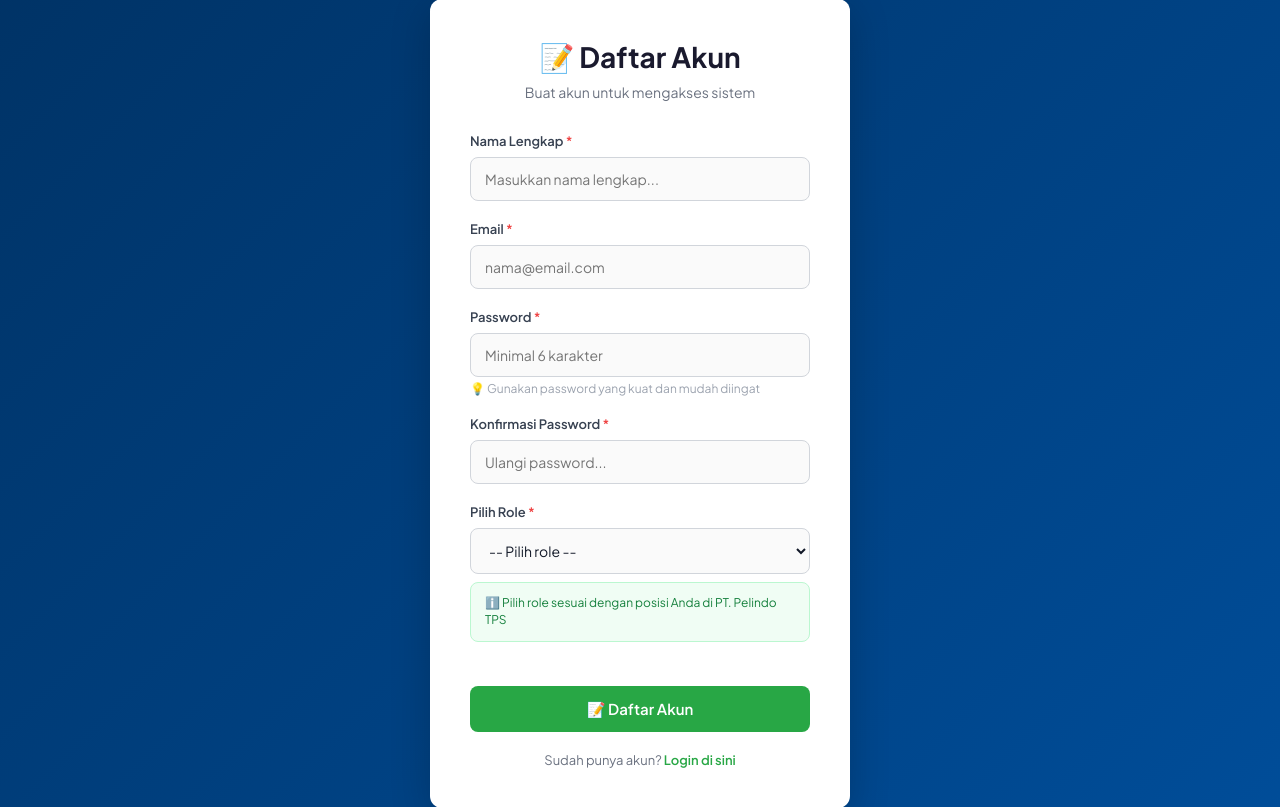
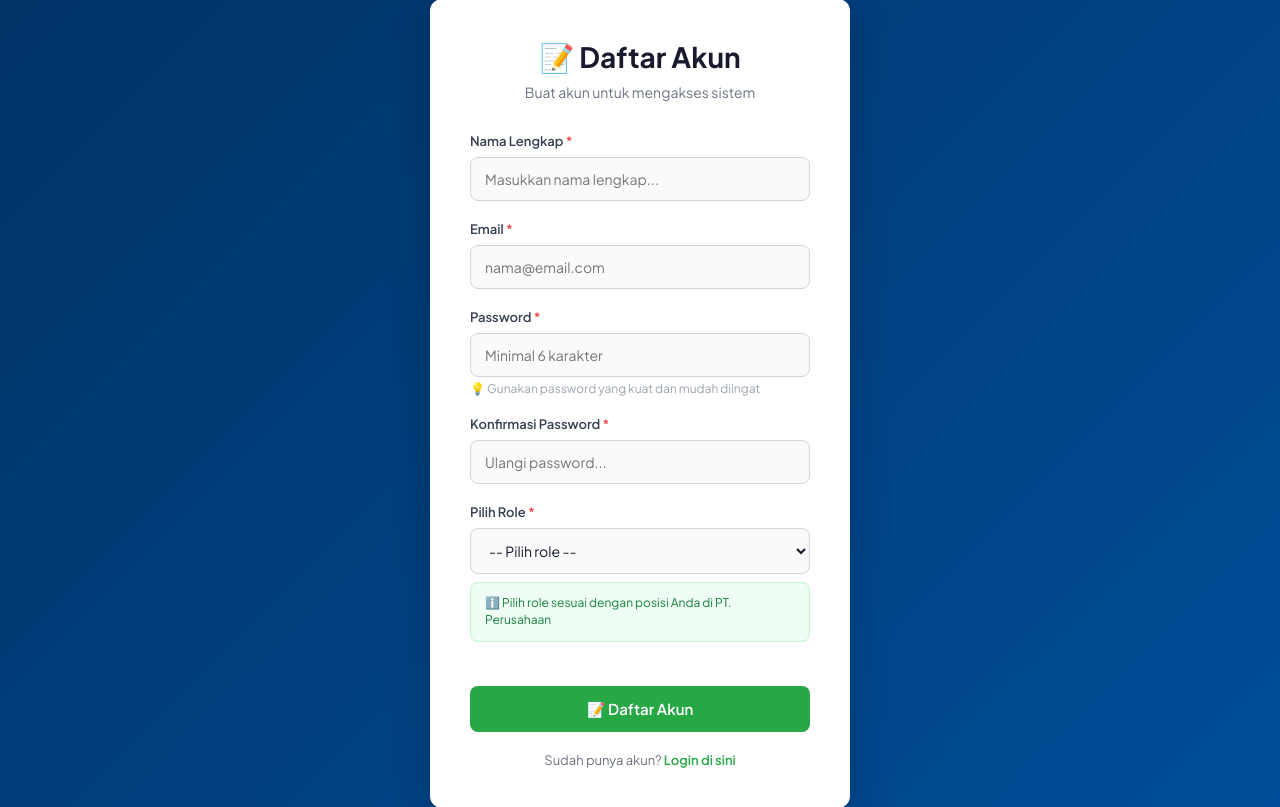
Before and after one commit to ummah272/vida-app, a Flask app: page /signup in a window 1280 px wide. Shown: the part 21-828 px from the top of the page. Run offline with Flask 3, Linux system fonts and the light colour scheme; parts of the project's set-up code (start-up, migrations or seed data) failed here and were passed over; some libraries are stand-ins or nearby versions.

Commit message:
update stempel bc

```diff
--- a/templates/signup.html
+++ b/templates/signup.html
@@ -219,7 +219,7 @@
                     <option value="Gate Superintendent">🚪 Gate Superintendent</option>
                 </select>
                 <div class="role-info">
-                    ℹ️ Pilih role sesuai dengan posisi Anda di PT. Pelindo TPS
+                    ℹ️ Pilih role sesuai dengan posisi Anda di PT. Perusahaan
                 </div>
             </div>
 
```
Also changed, not shown: static/images/stempel_bc.jpg.
